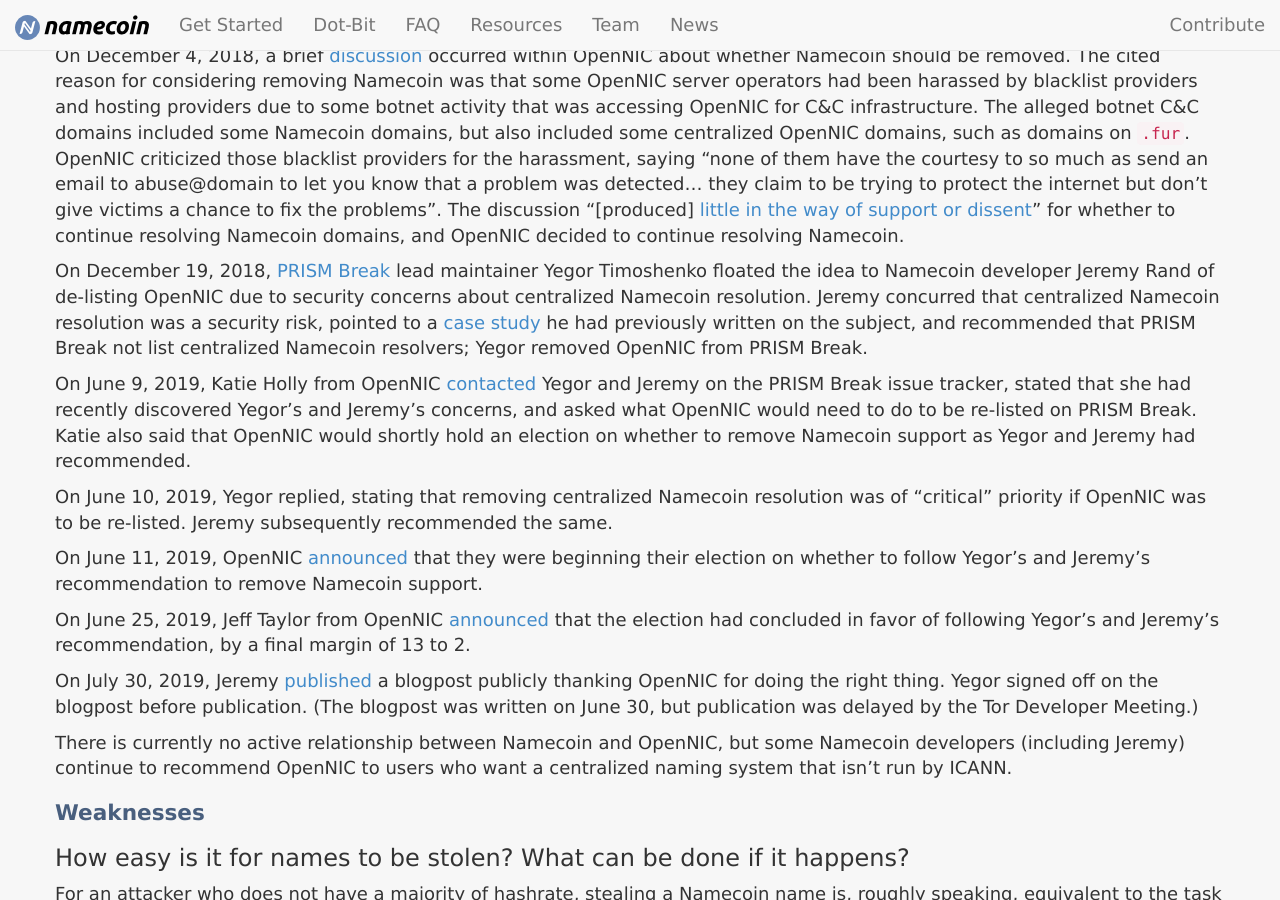
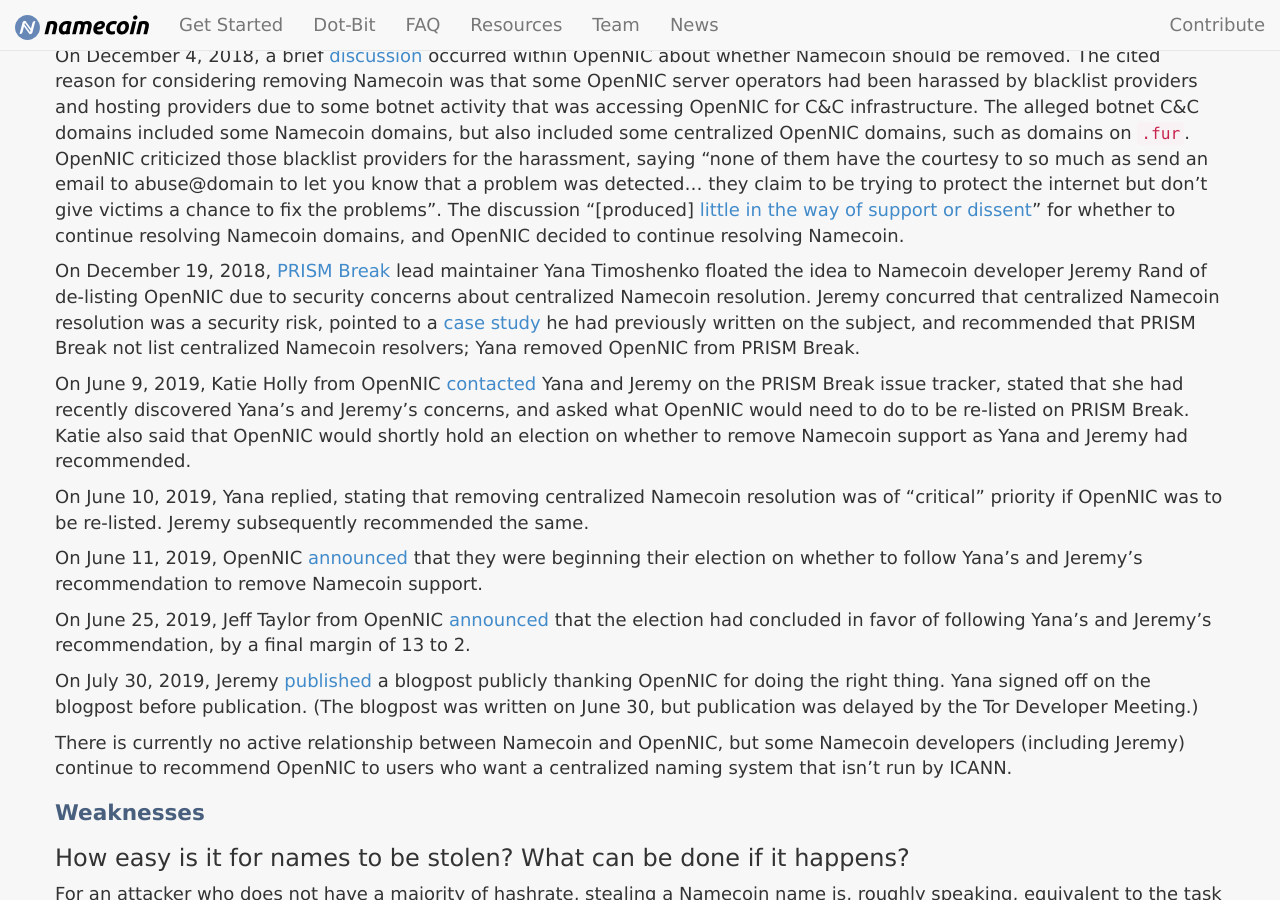
Before and after one commit to JeremyRand/namecoin.org, a Jekyll site: the page built from docs/faq/index.md, in a window 1280 px wide and 900 px high, scrolled down 16757 px. Built offline with Jekyll 4.4.1, drawn with Linux system fonts in a browser that asks for light colours.

Commit message:
Update my name
Signed-off-by: Jeremy Rand <jeremyrand@airmail.cc>

```diff
--- a/docs/faq/index.md
+++ b/docs/faq/index.md
@@ -327,17 +327,17 @@ On May 27, 2014, OpenNIC [voted](https://lists.opennicproject.org/sympa/arc/disc
 
 On December 4, 2018, a brief [discussion](https://lists.opennicproject.org/sympa/arc/discuss/2018-12/msg00000.html) occurred within OpenNIC about whether Namecoin should be removed.  The cited reason for considering removing Namecoin was that some OpenNIC server operators had been harassed by blacklist providers and hosting providers due to some botnet activity that was accessing OpenNIC for C&C infrastructure.  The alleged botnet C&C domains included some Namecoin domains, but also included some centralized OpenNIC domains, such as domains on `.fur`.  OpenNIC criticized those blacklist providers for the harassment, saying "none of them have the courtesy to so much as send an email to abuse@domain to let you know that a problem was detected... they claim to be trying to protect the internet but don't give victims a chance to fix the problems".  The discussion "[produced] [little in the way of support or dissent](https://lists.opennicproject.org/sympa/arc/discuss/2019-06/msg00000.html)" for whether to continue resolving Namecoin domains, and OpenNIC decided to continue resolving Namecoin.
 
-On December 19, 2018, [PRISM Break](https://prism-break.org/) lead maintainer Yegor Timoshenko floated the idea to Namecoin developer Jeremy Rand of de-listing OpenNIC due to security concerns about centralized Namecoin resolution.  Jeremy concurred that centralized Namecoin resolution was a security risk, pointed to a [case study]({{ "/2018/09/24/how-centralized-inproxies-make-everyone-less-safe-case-study.html" | relative_url }}) he had previously written on the subject, and recommended that PRISM Break not list centralized Namecoin resolvers; Yegor removed OpenNIC from PRISM Break.
+On December 19, 2018, [PRISM Break](https://prism-break.org/) lead maintainer Yana Timoshenko floated the idea to Namecoin developer Jeremy Rand of de-listing OpenNIC due to security concerns about centralized Namecoin resolution.  Jeremy concurred that centralized Namecoin resolution was a security risk, pointed to a [case study]({{ "/2018/09/24/how-centralized-inproxies-make-everyone-less-safe-case-study.html" | relative_url }}) he had previously written on the subject, and recommended that PRISM Break not list centralized Namecoin resolvers; Yana removed OpenNIC from PRISM Break.
 
-On June 9, 2019, Katie Holly from OpenNIC [contacted](https://gitlab.com/prism-break/prism-break/merge_requests/2073) Yegor and Jeremy on the PRISM Break issue tracker, stated that she had recently discovered Yegor's and Jeremy's concerns, and asked what OpenNIC would need to do to be re-listed on PRISM Break.  Katie also said that OpenNIC would shortly hold an election on whether to remove Namecoin support as Yegor and Jeremy had recommended.
+On June 9, 2019, Katie Holly from OpenNIC [contacted](https://gitlab.com/prism-break/prism-break/merge_requests/2073) Yana and Jeremy on the PRISM Break issue tracker, stated that she had recently discovered Yana's and Jeremy's concerns, and asked what OpenNIC would need to do to be re-listed on PRISM Break.  Katie also said that OpenNIC would shortly hold an election on whether to remove Namecoin support as Yana and Jeremy had recommended.
 
-On June 10, 2019, Yegor replied, stating that removing centralized Namecoin resolution was of "critical" priority if OpenNIC was to be re-listed.  Jeremy subsequently recommended the same.
+On June 10, 2019, Yana replied, stating that removing centralized Namecoin resolution was of "critical" priority if OpenNIC was to be re-listed.  Jeremy subsequently recommended the same.
 
-On June 11, 2019, OpenNIC [announced](https://lists.opennicproject.org/sympa/arc/discuss/2019-06/msg00000.html) that they were beginning their election on whether to follow Yegor's and Jeremy's recommendation to remove Namecoin support.
+On June 11, 2019, OpenNIC [announced](https://lists.opennicproject.org/sympa/arc/discuss/2019-06/msg00000.html) that they were beginning their election on whether to follow Yana's and Jeremy's recommendation to remove Namecoin support.
 
-On June 25, 2019, Jeff Taylor from OpenNIC [announced](https://lists.opennicproject.org/sympa/arc/discuss/2019-06/msg00009.html) that the election had concluded in favor of following Yegor's and Jeremy's recommendation, by a final margin of 13 to 2.
+On June 25, 2019, Jeff Taylor from OpenNIC [announced](https://lists.opennicproject.org/sympa/arc/discuss/2019-06/msg00009.html) that the election had concluded in favor of following Yana's and Jeremy's recommendation, by a final margin of 13 to 2.
 
-On July 30, 2019, Jeremy [published]({{ "/2019/07/30/opennic-does-right-thing-shuts-down-centralized-inproxy.html" | relative_url }}) a blogpost publicly thanking OpenNIC for doing the right thing.  Yegor signed off on the blogpost before publication.  (The blogpost was written on June 30, but publication was delayed by the Tor Developer Meeting.)
+On July 30, 2019, Jeremy [published]({{ "/2019/07/30/opennic-does-right-thing-shuts-down-centralized-inproxy.html" | relative_url }}) a blogpost publicly thanking OpenNIC for doing the right thing.  Yana signed off on the blogpost before publication.  (The blogpost was written on June 30, but publication was delayed by the Tor Developer Meeting.)
 
 There is currently no active relationship between Namecoin and OpenNIC, but some Namecoin developers (including Jeremy) continue to recommend OpenNIC to users who want a centralized naming system that isn't run by ICANN.
 
```
Also changed, not shown: _posts/2019-07-30-opennic-does-right-thing-shuts-down-centralized-inproxy.md (+3 -3 lines).
